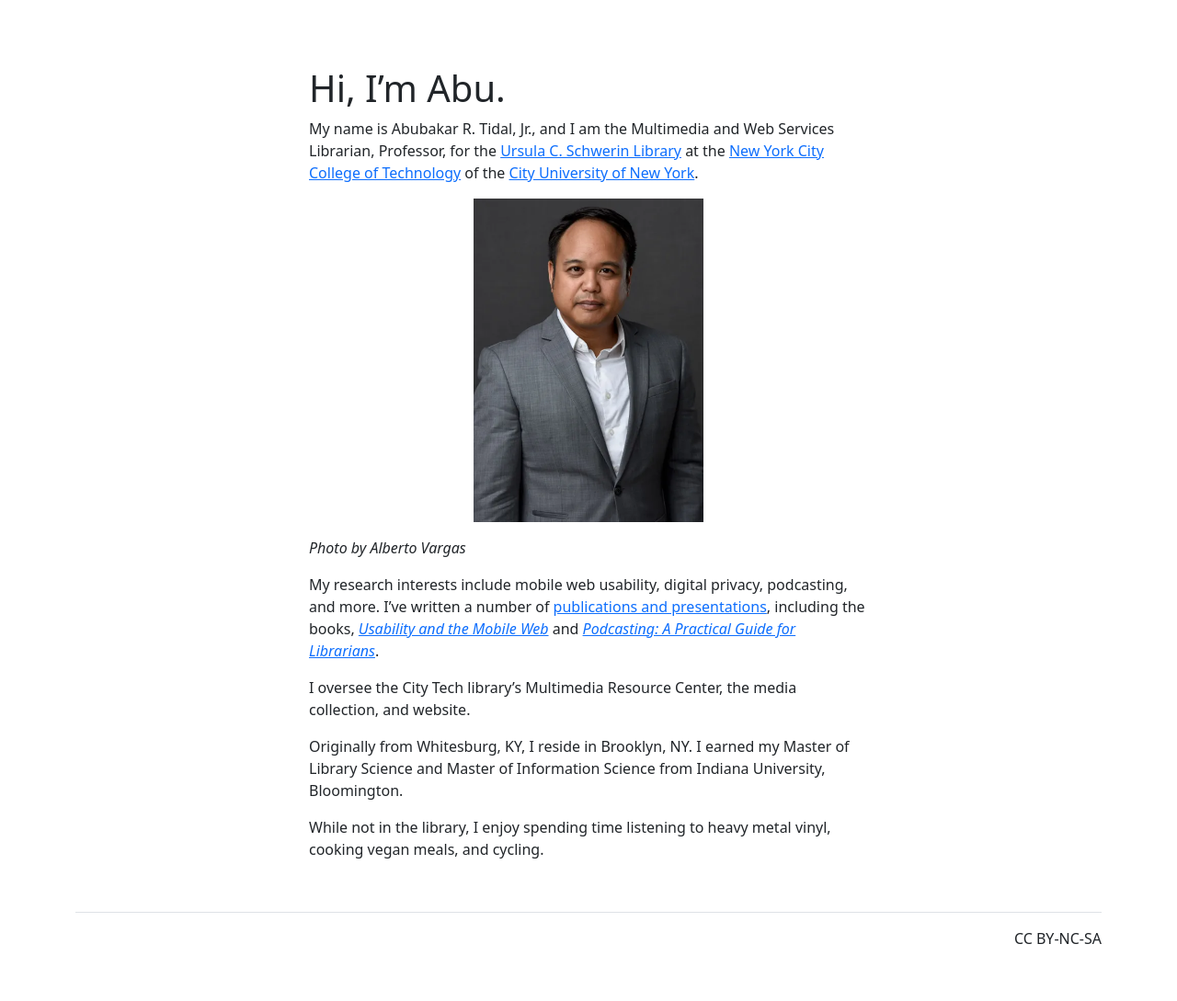
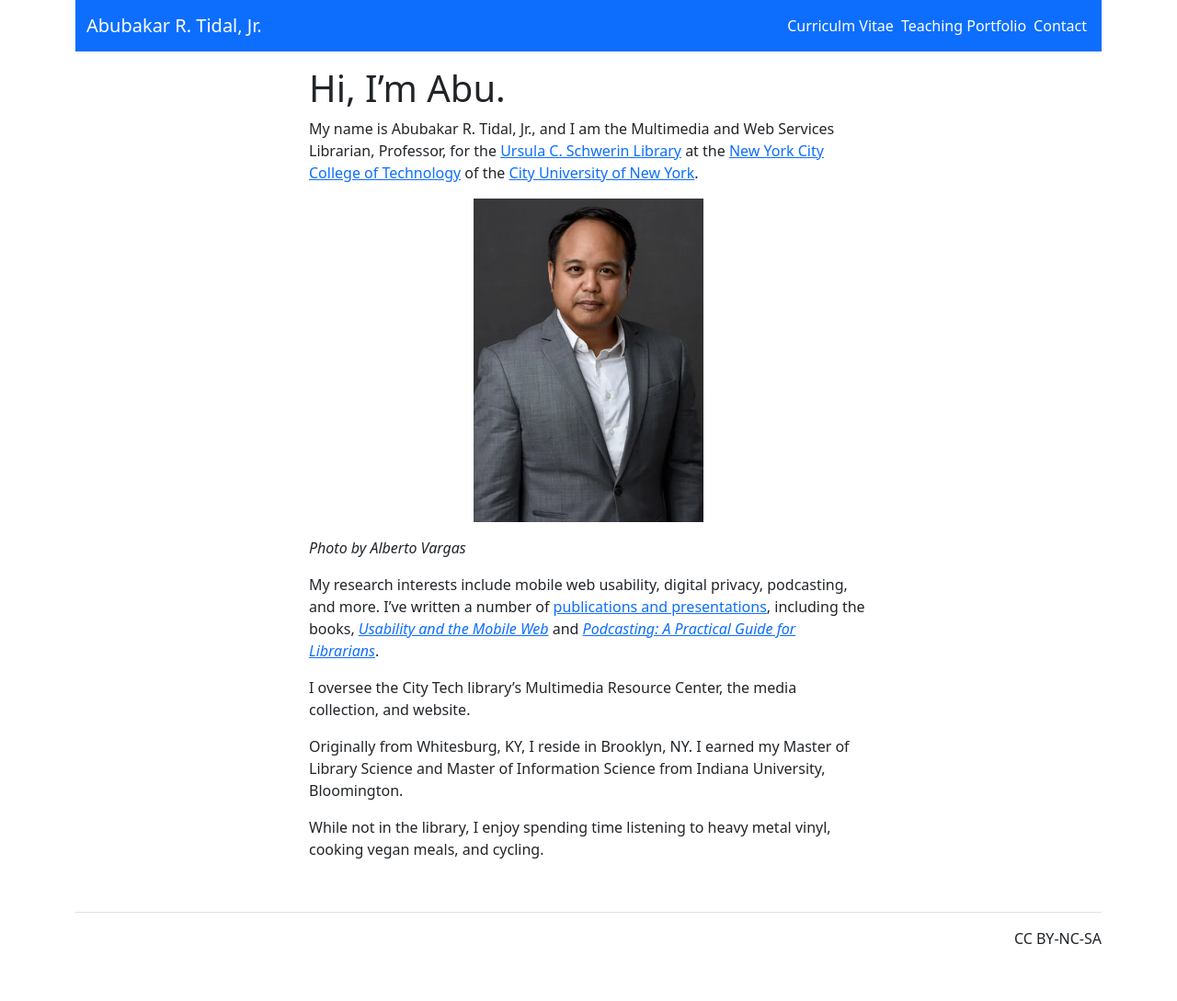
Before and after one commit to KentuckyFriedTofu/KentuckyFriedTofu.github.io, a Jekyll site: the page built from index.md, in a window 1280 px wide. Shown: the whole page at 92% size. Built offline with Jekyll 4.4.1, drawn with Linux system fonts in a browser that asks for light colours.

Commit message:
Update nav.html

```diff
--- a/_includes/nav.html
+++ b/_includes/nav.html
@@ -1,5 +1,4 @@
-<nav class="navbar">
-    <!-- Container wrapper -->
+<nav class="navbar navbar-dark bg-primary">    <!-- Container wrapper -->
     <div class="container-fluid">
         <!-- Navbar brand -->
         <a class="navbar-brand text-white" href="index.html">Abubakar R. Tidal, Jr.</a>
```
